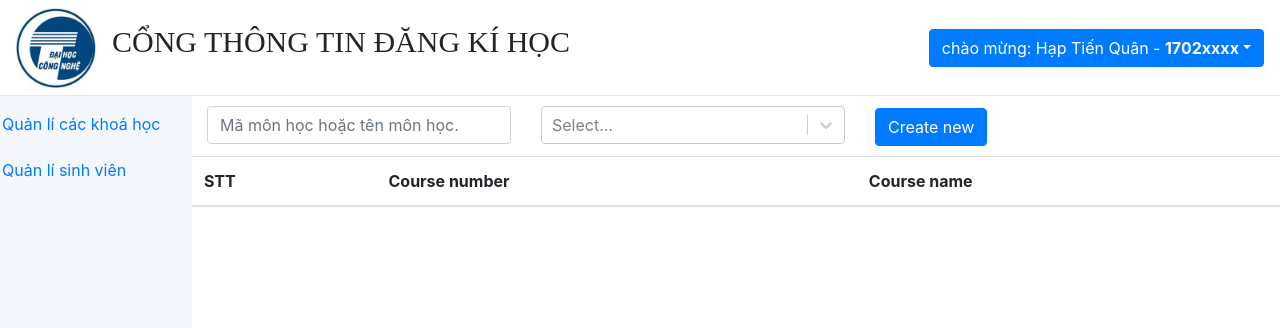
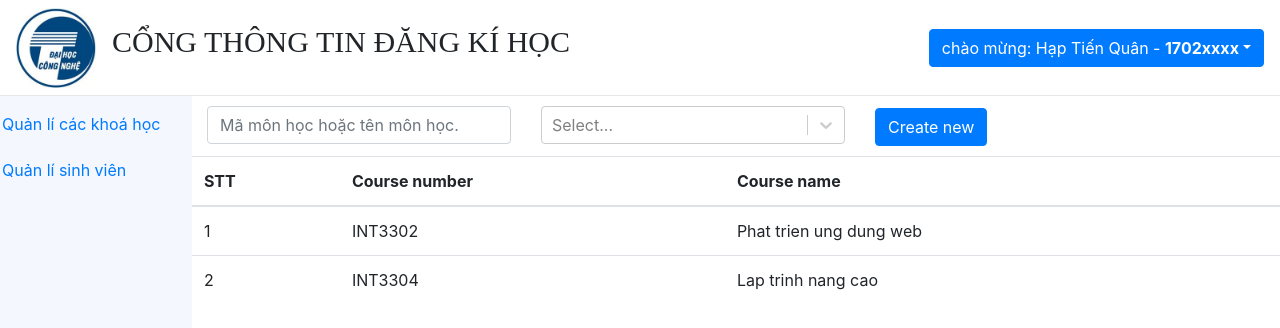
Before and after one commit to ExamReg/admin_app, a React (Create React App) app: page /dashboard/course in a window 1280 px wide. Shown: the top 328 px of the page. Built offline with nearby package versions, Linux system fonts and the light colour scheme; sample sign-in values are in the browser's storage.

Commit message:
test courses

```diff
--- a/src/components/course/course.js
+++ b/src/components/course/course.js
@@ -1,15 +1,52 @@
-import React from 'react';
-import Select from 'react-select';
-import './course.css'
+import React from "react";
+import Select from "react-select";
+import "./course.css";
 
-export default class Course extends React.Component{
+const options = [
+  { value: "Hoc ky 1 - NH:2019-2020", label: "Hoc ky 1 - NH:2019-2020" },
+  { value: "Hoc ky 2 - NH:2019-2020", label: "Hoc ky 2 - NH:2019-2020" }
+];
+const courses = [
+  { courses_num: "INT3302", name: "Phat trien ung dung web" },
+  { courses_num: "INT3304", name: "Lap trinh nang cao" }
+];
+export default class Course extends React.Component {
+  constructor() {
+    super();
+    this.state = {
+      selectedOption: null,
+      courses:[]
+    };
+  }
+  handleChange = (selectedOption) => {
+      this.setState({selectedOption});
+  };
   render() {
+      const {selectedOption} = this.state;
     return (
       <div className="course">
         <div className="course-header">
-                    <div className="header-items"><input className="form-control" placeholder="Mã môn học hoặc tên môn học." type="text"/></div>
-                    <div className="header-items"><Select/></div>
-                    <div className="header-items"><input className="btn btn-primary" type="button" value={"Create new"}/></div>
+          <div className="header-items">
+            <input
+              className="form-control"
+              placeholder="Mã môn học hoặc tên môn học."
+              type="text"
+            />
+          </div>
+          <div className="header-items">
+            <Select
+                value={selectedOption}
+                onChange={this.handleChange}
+                options={options}
+            />
+          </div>
+          <div className="header-items">
+            <input
+              className="btn btn-primary"
+              type="button"
+              value={"Create new"}
+            />
+          </div>
         </div>
         <div className="course-content">
           <table className="table">
@@ -20,9 +57,21 @@ export default class Course extends React.Component{
                 <th>Course name</th>
               </tr>
             </thead>
+            <tbody>
+              {courses.map((e, index) => {
+                console.log(e.name);
+                return (
+                  <tr key={index}>
+                    <td>{++index}</td>
+                    <td>{e.courses_num}</td>
+                    <td>{e.name}</td>
+                  </tr>
+                );
+              })}
+            </tbody>
           </table>
         </div>
       </div>
-        )
+    );
   }
 }
```
Lines whose indentation alone changed are shown as unchanged.
